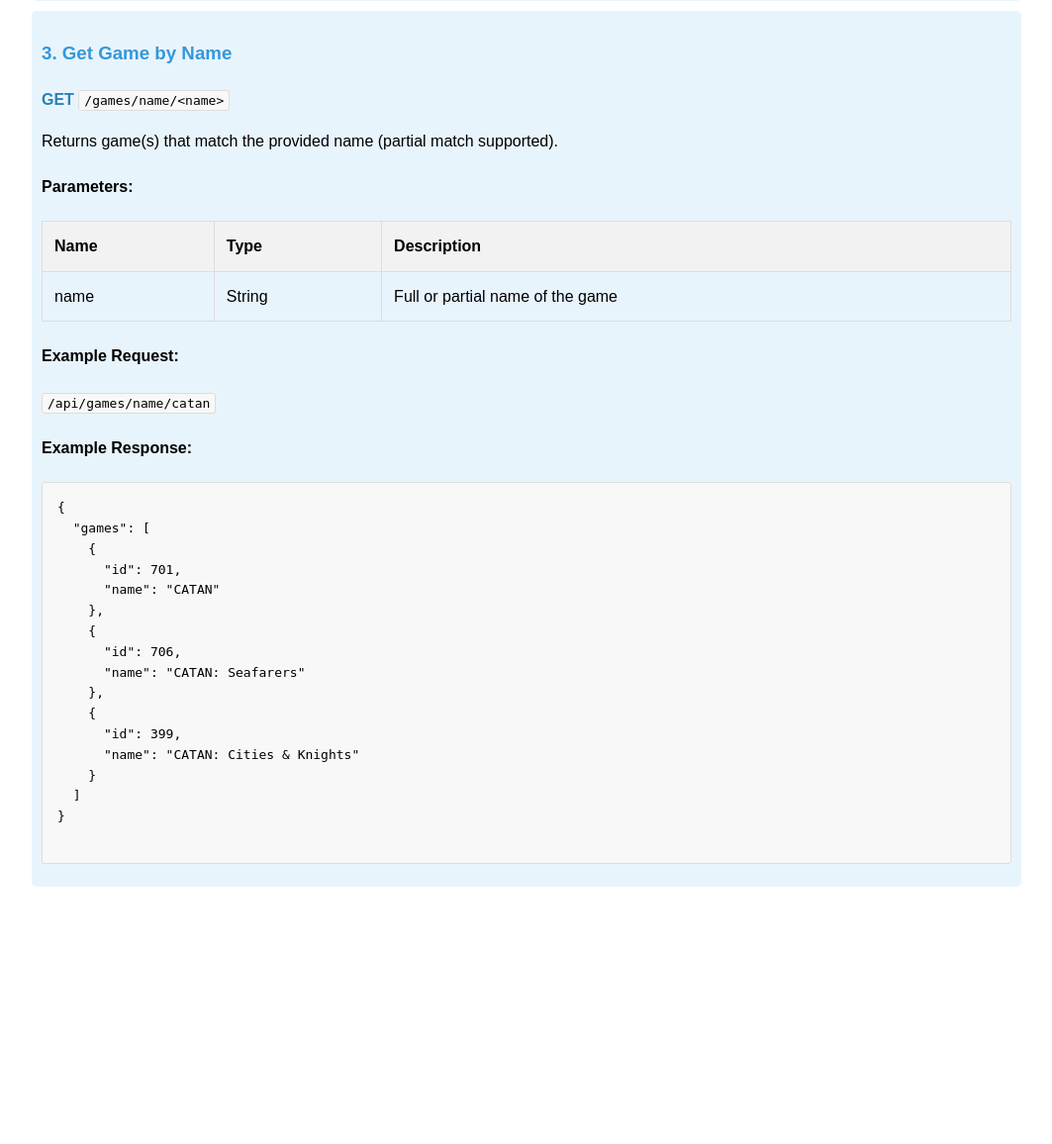
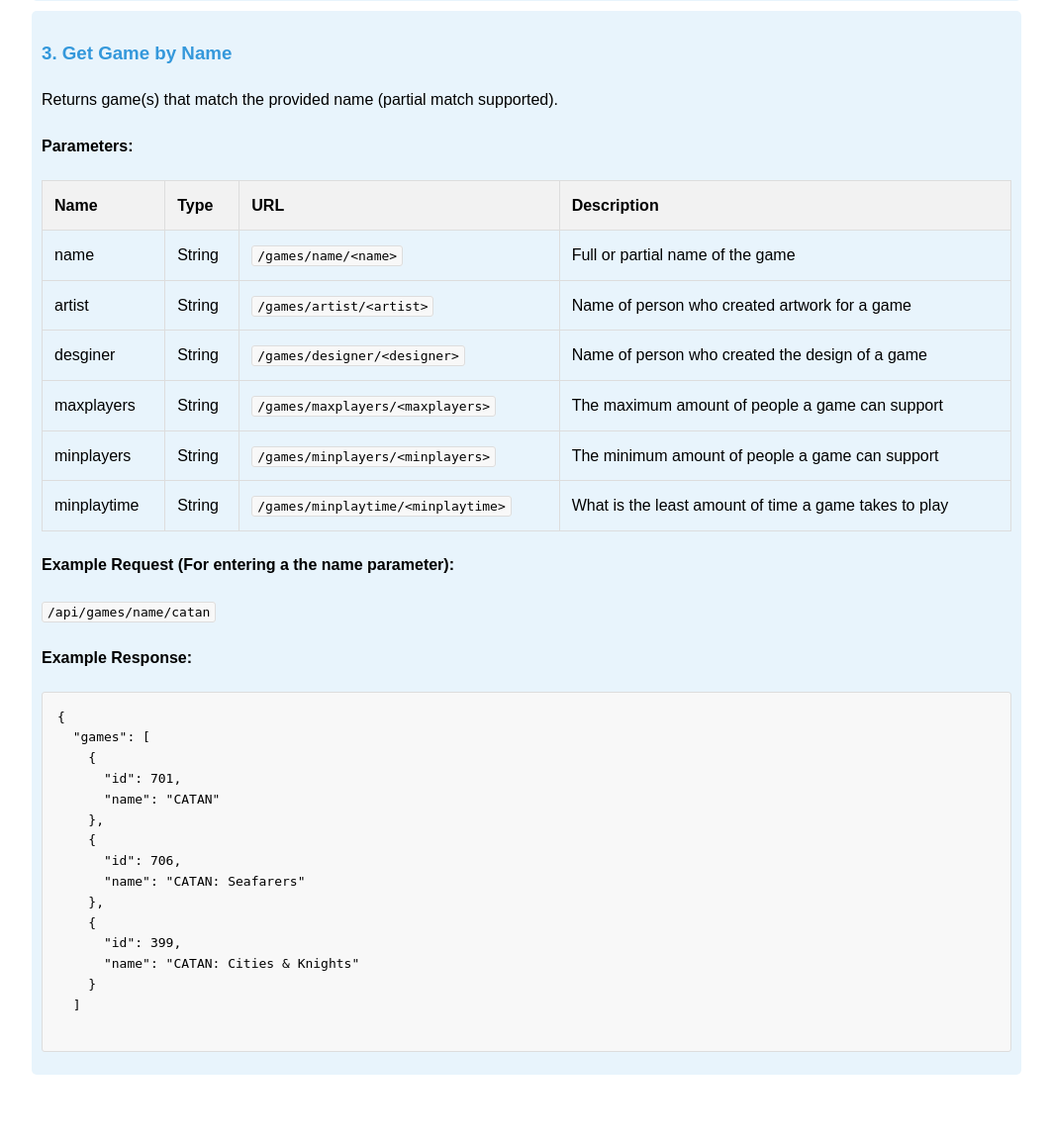
Before and after one commit to polu4/cs257, a Flask app: page /help in a window 1280 px wide. Shown: the part 1849-3005 px from the top of the page at 99% size, without its empty margins (108-1171 px from the left). Before the commit the page ends 2745 px from the top, so only its background shows below. Run offline with Flask 3, Linux system fonts and the light colour scheme; parts of the project's set-up code (start-up, migrations or seed data) failed here and were passed over; some libraries are stand-ins or nearby versions.

Commit message:
Update help.html
updated code to current

```diff
--- a/webapp/templates/help.html
+++ b/webapp/templates/help.html
@@ -142,7 +142,7 @@
 
     <div class="endpoint">
         <h3>3. Get Game by Name</h3>
-        <p><span class="method">GET</span> <code>/games/name/&lt;name&gt;</code></p>
+
         <p>Returns game(s) that match the provided name (partial match supported).</p>
 
         <h4>Parameters:</h4>
@@ -150,16 +150,50 @@
             <tr>
                 <th>Name</th>
                 <th>Type</th>
+                <th>URL</th>
                 <th>Description</th>
             </tr>
             <tr>
                 <td>name</td>
                 <td>String</td>
+                <td><code>/games/name/&lt;name&gt;</code></td>
                 <td>Full or partial name of the game</td>
             </tr>
+            <tr>
+                <td>artist</td>
+                <td>String</td>
+                <td><code>/games/artist/&lt;artist&gt;</code></td>
+                <td>Name of person who created artwork for a game </td>
+            </tr>
+            <tr>
+                <td>desginer</td>
+                <td>String</td>
+                <td><code>/games/designer/&lt;designer&gt;</code></td>
+                <td>Name of person who created the design of a game </td>
+            </tr>
+            <tr>
+                <td>maxplayers</td>
+                <td>String</td>
+                <td><code>/games/maxplayers/&lt;maxplayers&gt;</code></td>
+                <td>The maximum amount of people a game can support </td>
+            </tr>
+            <tr>
+                <td>minplayers</td>
+                <td>String</td>
+                <td><code>/games/minplayers/&lt;minplayers&gt;</code></td>
+                <td>The minimum amount of people a game can support </td>
+            </tr>
+            <tr>
+                <td>minplaytime</td>
+                <td>String</td>
+                <td><code>/games/minplaytime/&lt;minplaytime&gt;</code></td>
+                <td>What is the least amount of time a game takes to play</td>
+            </tr>
+
+
         </table>
 
-        <h4>Example Request:</h4>
+        <h4>Example Request (For entering a the name parameter):</h4>
         <p><code>/api/games/name/catan</code></p>
 
         <h4>Example Response:</h4>
@@ -179,6 +213,10 @@
       "name": "CATAN: Cities & Knights"
     }
   ]
-}
         </pre>
     </div>
+    <footer style="margin-top: 50px; text-align: center; color: #7f8c8d; font-size: 0.9em;">
+
+    </footer>
+</body>
+</html>
```
